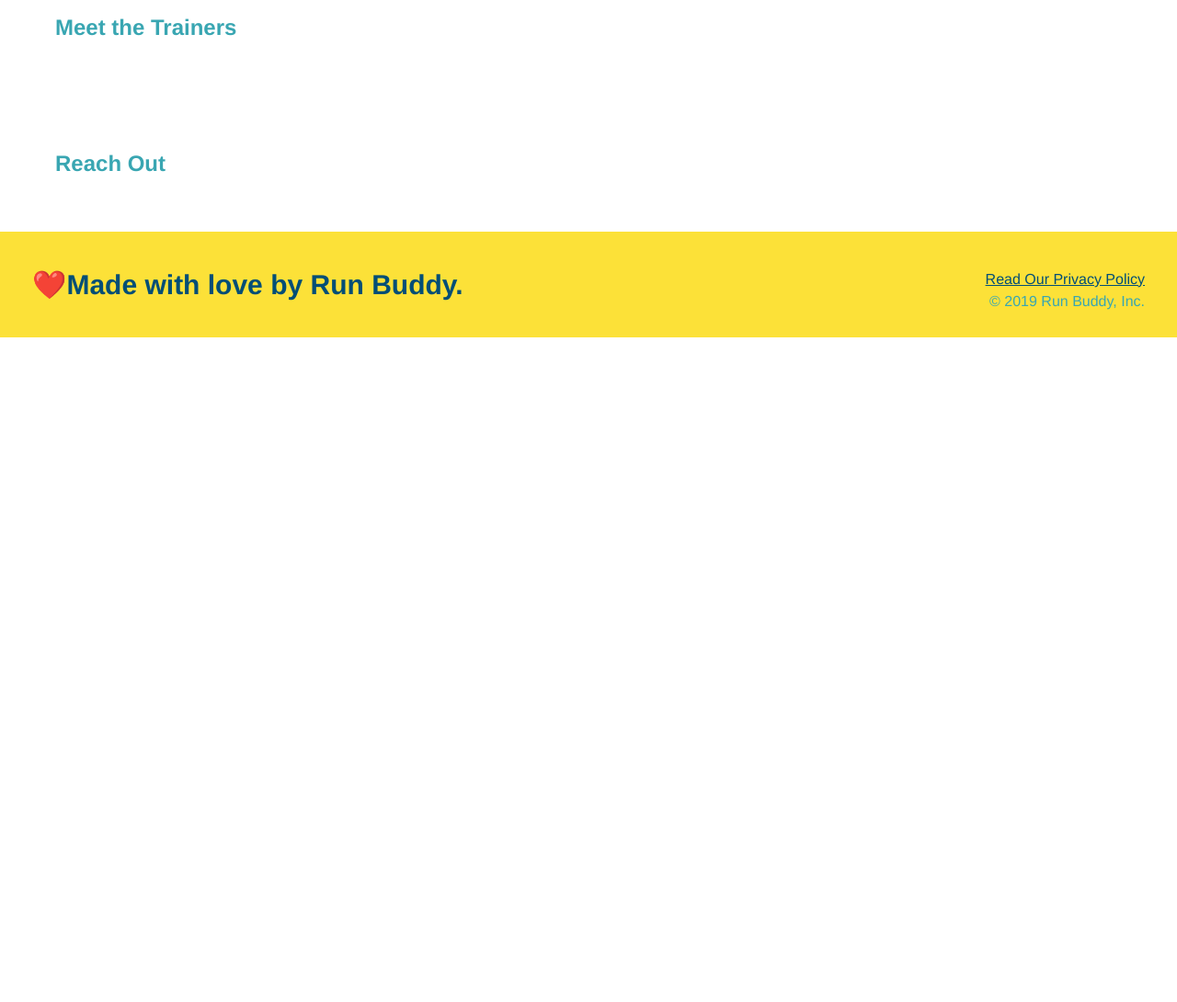
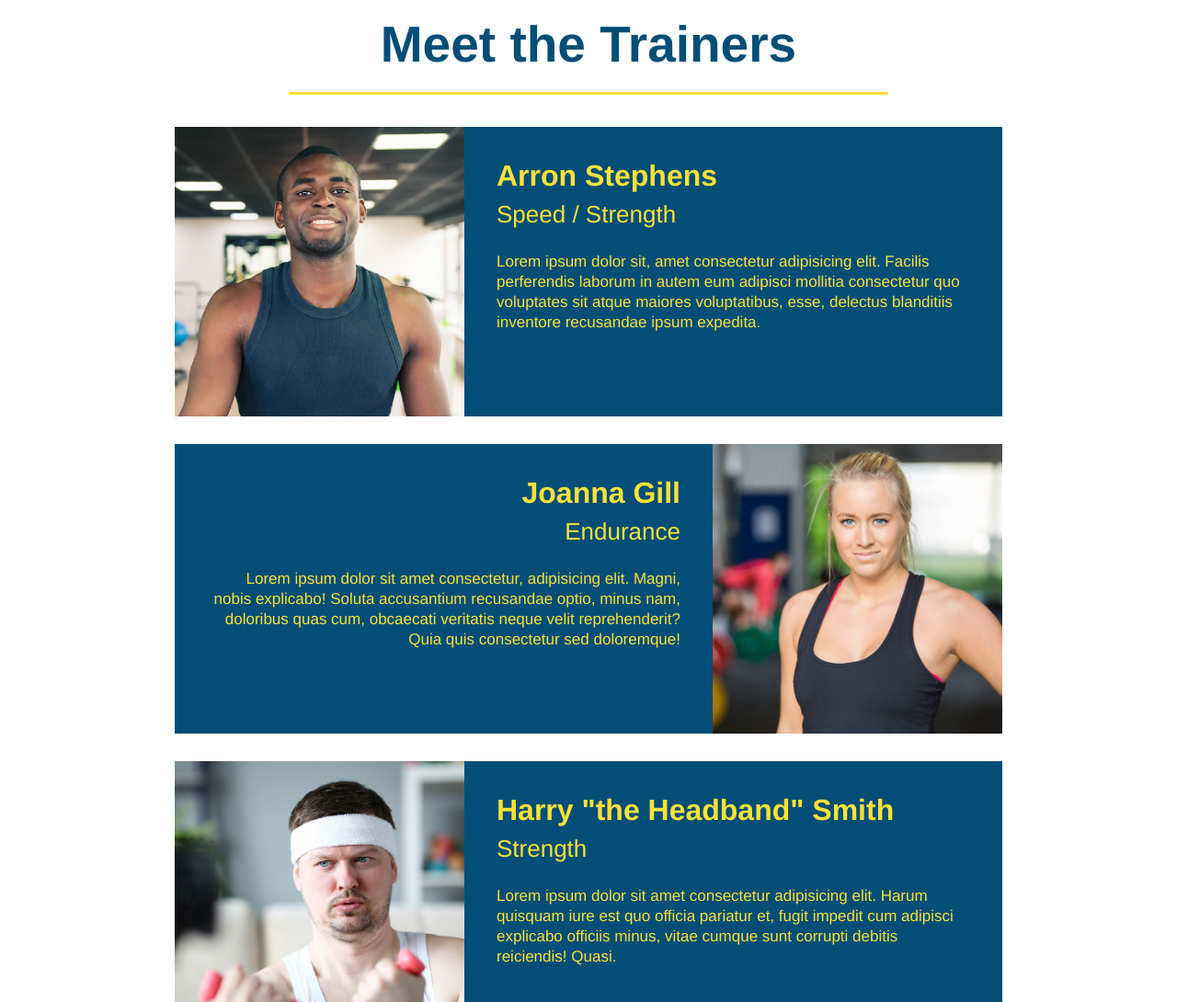
Before and after one commit to kaylynclark/run-buddy, a plain HTML site: page index.html in a window 1280 px wide. Shown: the part 2740-3830 px from the top of the page at 92% size. Before the commit the page ends 3107 px from the top, so only its background shows below. Drawn offline with Linux system fonts and the light colour scheme.

Commit message:
meet the trainers section

```diff
--- a/assets/css/style.css
+++ b/assets/css/style.css
@@ -146,3 +146,41 @@ section{
 .steps span {
     font-size: 38px;
 }
+.trainers {
+    text-align: center;
+}
+.trainer {
+    width: 900px;
+    margin: 0 auto 30px auto;
+    background: #024e76;
+    color: #fce138;
+    overflow: auto;
+}
+.trainer img {
+    width:35%;
+    float: left;
+}
+.trainer-bio {
+    padding: 35px;
+    float: left;
+    width: 65%
+}
+.text-left {
+    text-align: left;
+}
+.text-right {
+    text-align: right;
+}
+.trainer-bio h3 {
+    font-size: 32px;
+    margin-bottom: 8px;
+}
+.trainer-bio h4 {
+    font-weight: lighter;
+    font-size: 26px;
+    margin-bottom: 25px;
+}
+.trainer-bio p {
+    font-size: 17px;
+    line-height: 1.3;
+}
--- a/index.html
+++ b/index.html
@@ -100,8 +100,37 @@
     </section>
 
     <!-- "meet the trainers" section -->
-    <section>
-        <h2>Meet the Trainers</h2>
+    <section id="your-trainers" class="trainers">
+        <h2 class="section-title primary-border">Meet the Trainers</h2>
+        <article class="trainer">
+            <img src="./assets/images/trainer-1.jpg" alt="Arron Stephens in his workout clothes, ready to pump iron" />
+            <div class="trainer-bio text-left">
+                <h3>Arron Stephens</h3>
+                <h4>Speed / Strength</h4>
+                <p>
+                    Lorem ipsum dolor sit, amet consectetur adipisicing elit. Facilis perferendis laborum in autem eum adipisci mollitia consectetur quo voluptates sit atque maiores voluptatibus, esse, delectus blanditiis inventore recusandae ipsum expedita.
+                </p>
+            </div>
+            </article>
+            <article class="trainer">
+            <div class="trainer-bio text-right">
+                    <h3>Joanna Gill</h3>
+                    <h4>Endurance</h4>
+                    <p>
+                        Lorem ipsum dolor sit amet consectetur, adipisicing elit. Magni, nobis explicabo! Soluta accusantium recusandae optio, minus nam, doloribus quas cum, obcaecati veritatis neque velit reprehenderit? Quia quis consectetur sed doloremque!
+                    </p>
+            </div>
+            <img src="./assets/images/trainer-2.jpg" alt="Joanna Gill cooling off after a workout" />
+        </article>
+        <article class="trainer">
+            <img src="./assets/images/trainer-3.jpg" alt="Harry Smith wearing a headband and lifting comically small pink weights" />
+            <div class="trainer-bio text-left">
+                <h3>Harry "the Headband" Smith</h3>
+                <h4>Strength</h4>
+                <p>
+                    Lorem ipsum dolor sit amet consectetur adipisicing elit. Harum quisquam iure est quo officia pariatur et, fugit impedit cum adipisci explicabo officiis minus, vitae cumque sunt corrupti debitis reiciendis! Quasi.
+                </p>
+            </div>
     </section>
 
     <!-- "reach out" section-->
```
Also changed, not shown: assets/images/trainer-1.jpg (added), assets/images/trainer-2.jpg (added), assets/images/trainer-3.jpg (added).
